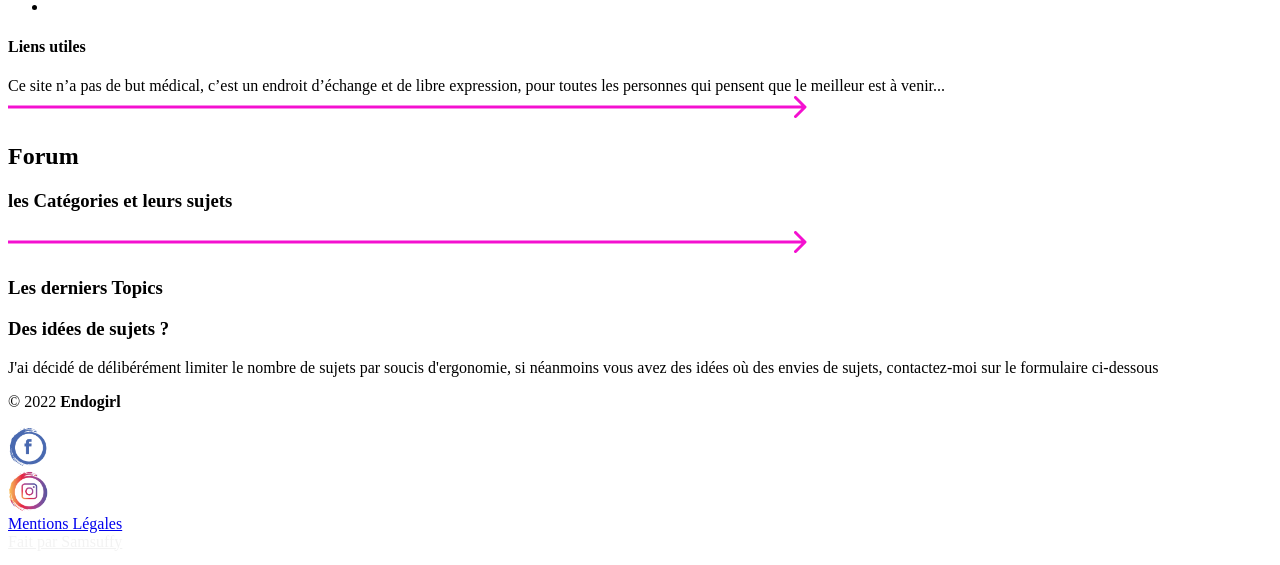
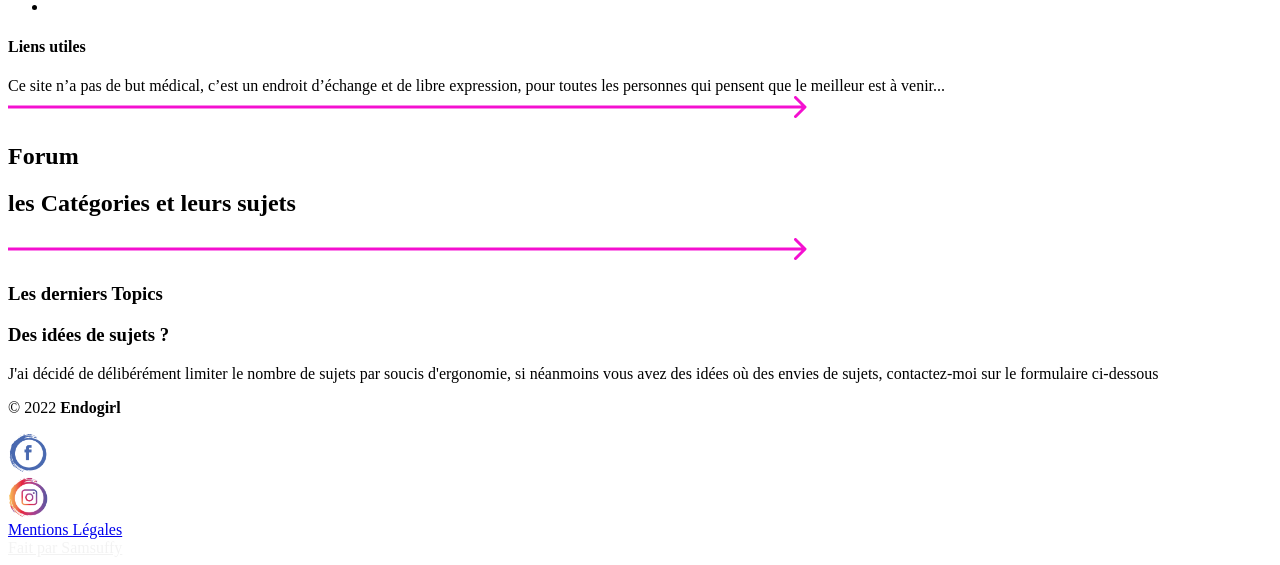
Before and after one commit to Samsuffy0100110/endogirl-sf-2022-06, a Symfony app: template templates/forum/index.html.twig in a window 1280 px wide. Shown: the part 329-894 px from the top of the page. Run offline with Twig, Linux system fonts and the light colour scheme; the template is opened without the code that fills it, so the values that code supplies are empty; some libraries are stand-ins or nearby versions.

Commit message:
fix forum integration

```diff
--- a/templates/forum/index.html.twig
+++ b/templates/forum/index.html.twig
@@ -13,19 +13,21 @@
         </div>
     </div>
     <div class="row g-0 mb-5">
-        <div class="col-lg-8 p-3">
-            <h3 class="text-center text-warning mb-5 mt-5">les Catégories et leurs sujets</h3>
-            <div id="style-scroll" class="card bg-primary p-5 shadow rounded scrollbar">
+        <div class="col-lg-1">
+        </div>
+        <div class="col-lg-7 p-3">
+            <h2 class="text-center text-warning mb-5 mt-5">les Catégories et leurs sujets</h2>
+            <div id="style-scroll" class="card bg-primary p-3 shadow rounded scrollbar">
                 {% for category in categories %}
-                <h4 class="text-warning mt-3">{{ category.name }}</h4>
+                <h3 class="text-warning mt-3 fw-bold">{{ category.name }}</h3>
                     {% for subject in category.subjects %}
                     <div class="accordion accordion-flush" id="accordionFlushExample">
                         <div class="accordion-item ">
-                            <h2 class="accordion-header" id="flush-headingOne">
-                                <button class="accordion-button fs-5 collapsed text-dark bg-info border" type="button" data-bs-toggle="collapse" data-bs-target="#flush-collapseOne" aria-expanded="false" aria-controls="flush-collapseOne">
-                                    {{ subject.name }}
+                            <div class="accordion-header" id="flush-headingOne">
+                                <button class="accordion-button collapsed bg-info border" type="button" data-bs-toggle="collapse" data-bs-target="#flush-collapseOne" aria-expanded="false" aria-controls="flush-collapseOne">
+                                    <p class="text-dark fs-5">{{ subject.name }}</p>
                                 </button>
-                            </h2>
+                            </div>
                             <div id="flush-collapseOne" class="accordion-collapse collapse" aria-labelledby="flush-headingOne" data-bs-parent="#accordionFlushExample">
                                 <a class="text-decoration-none" href="{{ path('forum_subject', { 'slug': subject.slug })}}">
                                     <div class="accordion-body">
@@ -41,7 +43,7 @@
             </div>
             <img class="img-fluid mt-5" src="{{ asset('build/images/arrowHomeUp.png') }}" alt="Arrow">
         </div>
-        <div class="col-lg-4 p-3">
+        <div class="col-lg-4 p-5">
             <h3 class="text-center text-warning mb-5 mt-5">Les derniers Topics</h3>
             <div class="card p-5 shadow rounded">
                 {% for topic in topics|slice(0, 3) %}
--- a/templates/forum/topic.html.twig
+++ b/templates/forum/topic.html.twig
@@ -24,7 +24,7 @@
             </div>
             </a>
             <i class="text-dark"><small>Le {{ topic.createdAt|format_datetime('full', 'short',  locale='fr', timezone='Europe/Paris') }}</small></i>
-            <div class="card shadow p-1 fs-5 text-dark">
+            <div class="card shadow p-3 fs-5 text-dark">
                 <p>{{ topic.content|raw }}</p>
             </div>
             <hr>
@@ -45,7 +45,7 @@
                 </a>
                 <i class="text-dark"><small>Le {{ reply.createdAt|format_datetime('full', 'short',  locale='fr', timezone='Europe/Paris') }}</small></i>
                 <hr>
-                <div class="card shadow p-1 text-dark fs-5">
+                <div class="card shadow p-3 text-dark fs-5">
                     <p>{{ reply.message|raw }}</p>
                 </div>
                 {% if app.user.id == reply.user.id %}
```
